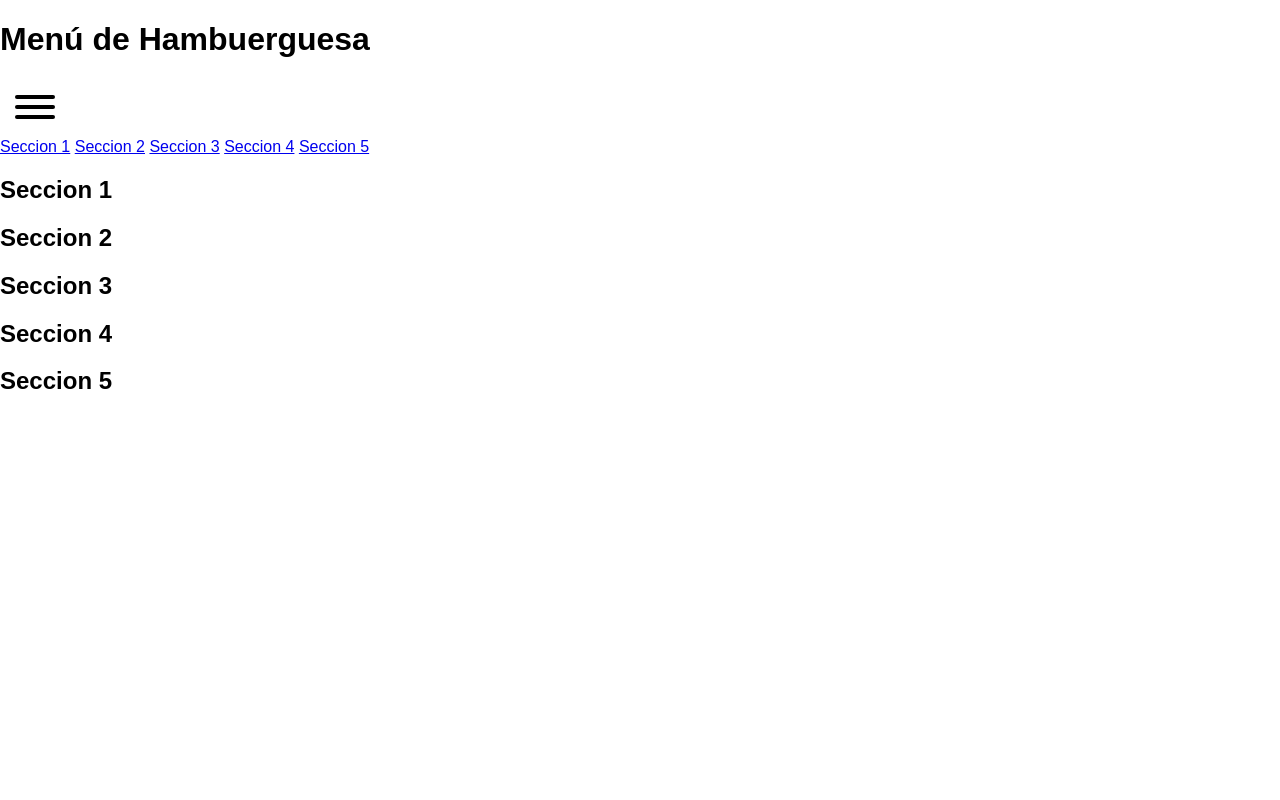
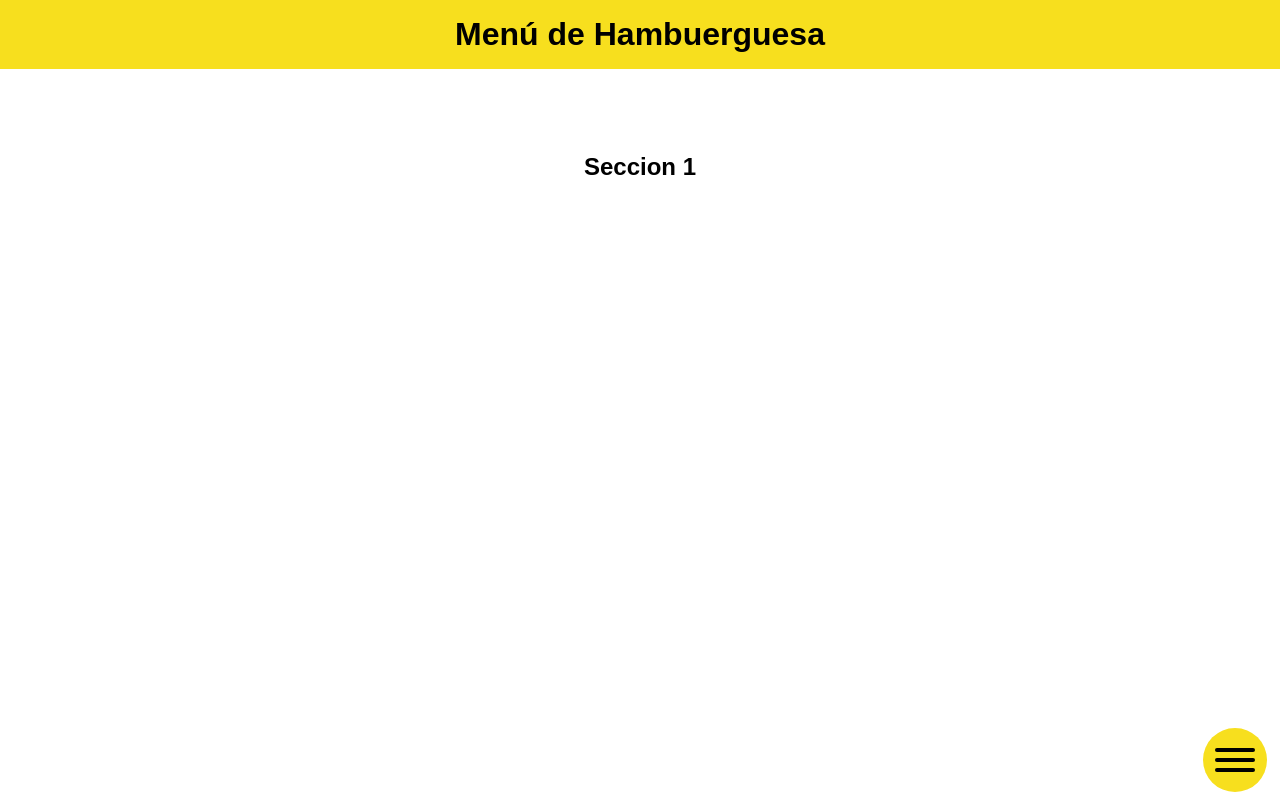
Before and after one commit to robparra0210/buggerButton, a plain HTML site: page index.html in a window 1280 px wide. Shown: the top 800 px of the page. Drawn offline with nearby package versions, Linux system fonts and the light colour scheme.

Commit message:
♻️ REFACTOR: refactor html/css by mircha

```diff
--- a/ham.css
+++ b/ham.css
@@ -33,3 +33,94 @@ html{
   img{
   max-width: 100%;
   height: auto; }
+
+/******Menu de hamburguesa******/
+
+.header{
+	position: sticky;
+	top:0;
+	padding: 1em;
+	background-color: var(--main-color);
+	color:var(--main-font);
+ }
+
+.header h1{
+	text-align: center;
+	margin: 0 auto;
+ }
+
+
+.seccion{
+	padding: 2rem;
+	padding-top: 4rem;
+	margin-left: auto;
+	margin-right: auto;
+	width: 100%;
+	max-width: var(--container-width);
+	min-height: 100vh;
+	text-align:center;
+ }
+
+
+.panel{
+	position: fixed;
+	z-index: 998;
+	top:0;
+	bottom: 0;
+	right: 0;
+	left: 0;
+	width: 100%;
+	background-color: var(--second-modal-color);
+	transition: transform .3s ease;
+	transform:translate( -100%,0)
+
+
+}
+.panel.is-active{
+	transform:translate( 0, 0);
+
+
+}
+
+
+ .panel-btn{
+ 	position: fixed;
+ 	z-index: 999;
+ 	bottom: 1vh;
+ 	width: 4em;
+ 	height: 4em;
+ 	right: 1vw;
+ 	border-radius: 50%;
+ 	padding:0;
+ 	display: flex;
+ 	justify-content: center;
+ 	align-items: center;
+	background-color: var(--main-color)
+ }
+
+.menu{
+width: inherit;
+display: flex;
+flex-direction: column;
+justify-content: space-evenly;
+align-items: center;
+text-align: center;
+ }
+
+.menu a{
+	padding:  2rem;
+	width: inherit;
+	display: block;
+	font-size: 1.5rem;
+	text-decoration: none;
+	color: var(--main--modal--color);
+	transition: all 0.1s ease;
+ }
+
+
+ .menu a:hover{
+	font-weight: bold;
+	color: var(--second-modal-color);
+	background-color: var(--main--modal--color);
+
+  }
--- a/index.html
+++ b/index.html
@@ -4,8 +4,8 @@
 
 	<meta charset="UTF-8">
 	<title>Hamburguer</title>
+	<link rel="stylesheet" href="https://cdnjs.cloudflare.com/ajax/libs/hamburgers/1.1.3/hamburgers.min.css">
 	<link rel="stylesheet" href="ham.css">
-	<link rel="stylesheet" href="https://cdnjs.cloudflare.com/ajax/libs/hamburgers/1.1.3/hamburgers.min.css">
 </head>
 <body>
 	<div class="header">
@@ -17,7 +17,7 @@
 
 	<!-- <button class="burgerbutton" ><img src="./hamburgerMenu.png" alt="" width="40px"></button> -->
 
-<button class="hamburger hamburger--squeeze" type="button">
+<button class="panel-btn hamburger hamburger--squeeze" type="button">
   <span class="hamburger-box">
     <span class="hamburger-inner"></span>
   </span>
@@ -54,6 +54,6 @@
 		<div class="seccion" id="s5"><h2>Seccion 5</h2></div>
 	</section>
 
-<script type="module" src="ham.js"></script>
+<script type="module" src="index_dom.js"></script>
 </body>
 </html>
```
